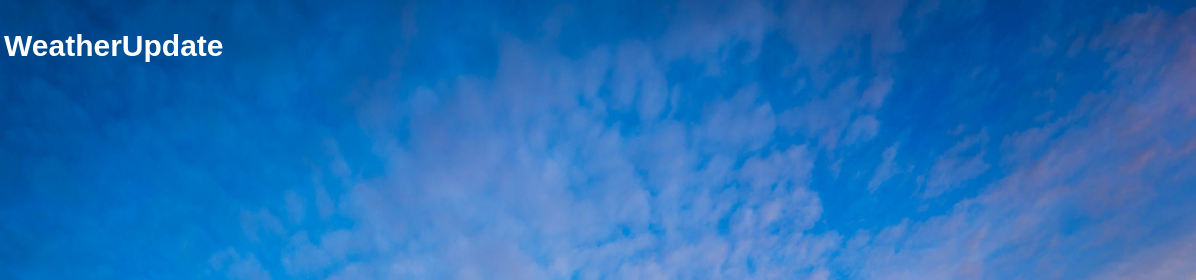
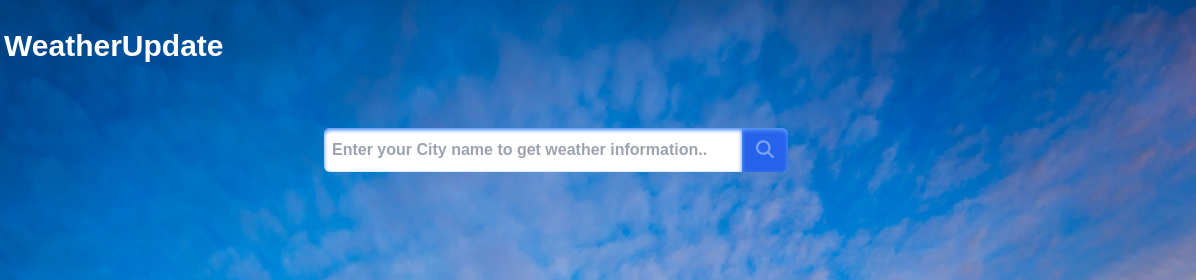
Before and after one commit to AgrawalShruti0208/Weather_Forecast_API_Webpage, a plain HTML site: page src/index.html in a window 1280 px wide. Shown: the top 280 px of the page, 84-1280 px from the left. Drawn offline with Linux system fonts and the light colour scheme.

Commit message:
Created search bar and search button and added their styling

```diff
--- a/src/index.html
+++ b/src/index.html
@@ -5,6 +5,7 @@
     <meta name="viewport" content="width=device-width, initial-scale=1.0">
     <link rel="stylesheet" href="./output.css">
     <link rel="shortcut icon" href="./Images/favicon.ico" type="image/x-icon">
+    <script src="https://kit.fontawesome.com/ee8af2a43b.js" crossorigin="anonymous"></script>
     <title>WeatherUpdate</title>
 </head>
 <body>
@@ -13,6 +14,17 @@
         <h1 id="Heading" class="text-3xl font-bold text-white pt-3 pl-2">WeatherUpdate</h1>
     </header>
 
+    <main class="pt-32">
+        <div class="searchBar flex w-[100vw] flex-row justify-center">
+
+            <form onsubmit="return false" class="searchForm flex">
+                <input class="searchInput w-[430px] p-2 cursor-text rounded-md rounded-r-none shadow-inner shadow-blue-500 text-blue-900 font-bold float-left" required type="text" placeholder="Enter your City name to get weather information..">
+                <button type="submit" class="searchBtn w-[10%] p-2 bg-blue-600 hover:bg-blue-700 text-white text-lg cursor-pointer rounded-md rounded-l-none shadow-inner shadow-blue-400"> <i class="fa-solid fa-magnifying-glass fa-beat-fade"></i></button>
+
+            </form>
+
+        </div>
+    </main>
 <script src="code.js"></script>
 </body>
 </html>
```
Also changed, not shown: src/output.css.
